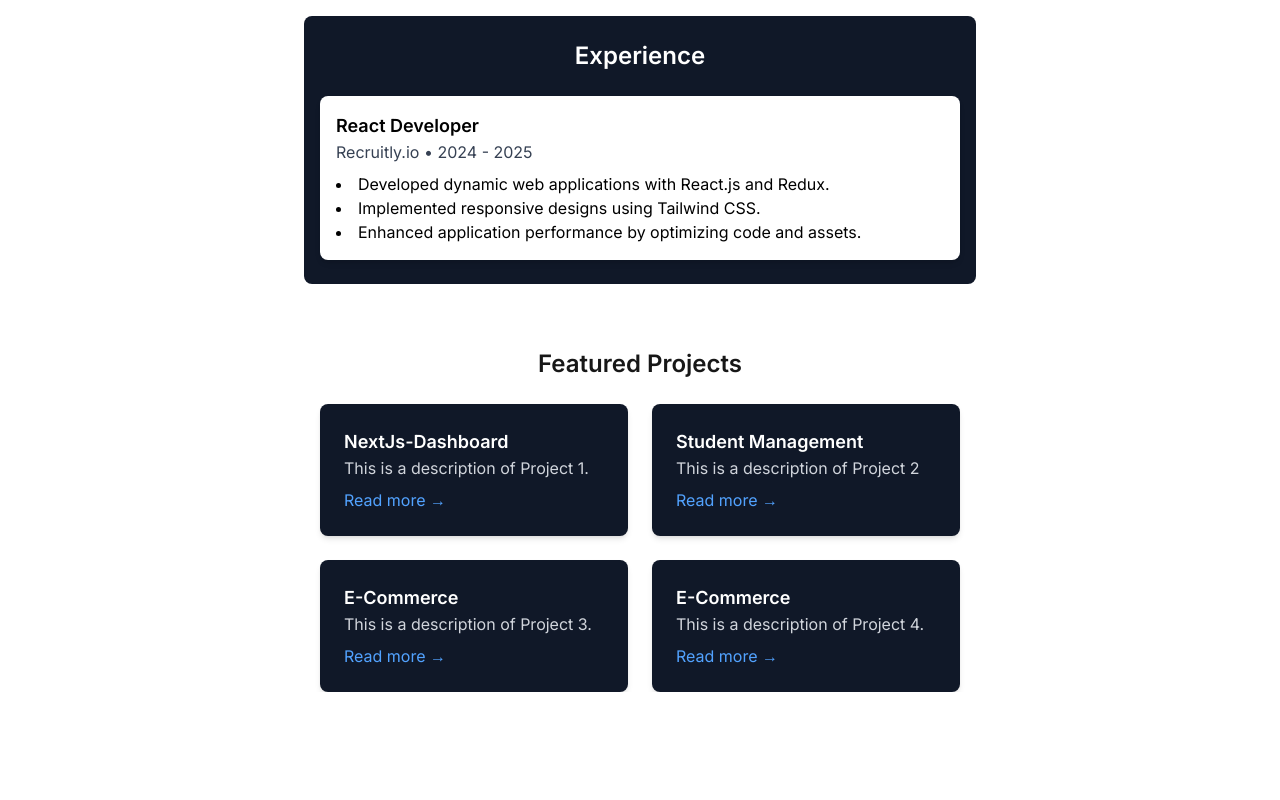
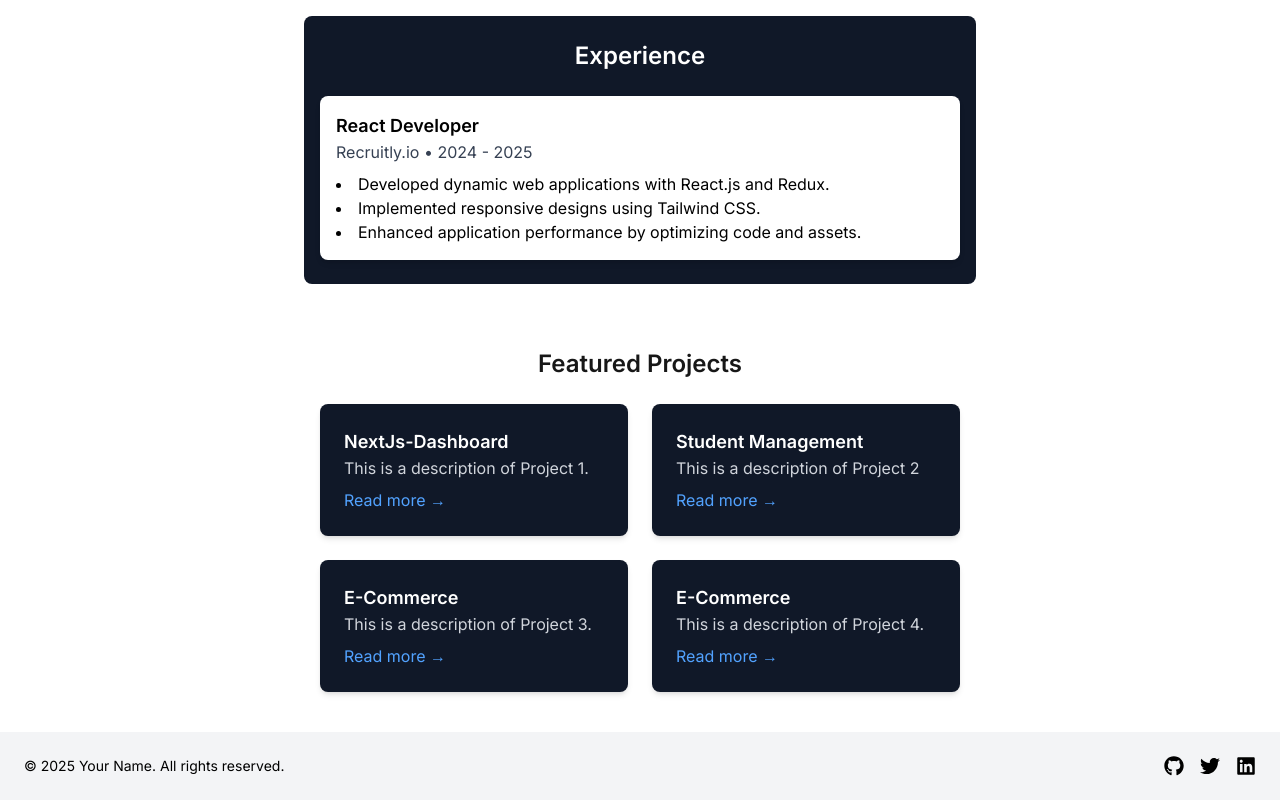
Before and after one commit to Kamakshi-Aruna/NextJs-Personal-Portfolio, a Next.js app: page / in a window 1280 px wide. Shown: the part 675-1475 px from the top of the page. Before the commit the page ends 1367 px from the top, so only its background shows below. Built offline with nearby package versions, Linux system fonts and the light colour scheme.

Commit message:
Added the footer page

```diff
--- /dev/null
+++ b/src/app/components/Footer.tsx
@@ -0,0 +1,27 @@
+import Link from "next/link";
+import { FaGithub, FaTwitter, FaLinkedin } from "react-icons/fa";
+
+export default function Footer() {
+    return (
+        <footer className="bg-gray-100 dark:bg-gray-200 text-black dark:text-black py-6 mt-10">
+            <div className="max-w-7xl mx-auto px-6 flex flex-col md:flex-row justify-between items-center">
+
+                {/* Copyright Text */}
+                <p className="text-sm">&copy; {new Date().getFullYear()} Your Name. All rights reserved.</p>
+
+                {/* Social Links */}
+                <div className="flex space-x-4 mt-3 md:mt-0">
+                    <Link href="https://github.com/Kamakshi-Aruna" target="_blank" rel="noopener noreferrer">
+                        <FaGithub className="text-xl hover:text-gray-500 transition" />
+                    </Link>
+                    <Link href="https://x.com/ArunaSubra26201" target="_blank" rel="noopener noreferrer">
+                        <FaTwitter className="text-xl hover:text-blue-500 transition" />
+                    </Link>
+                    <Link href="https://www.linkedin.com/in/aruna-kamakshi-1a70b5259/" target="_blank" rel="noopener noreferrer">
+                        <FaLinkedin className="text-xl hover:text-blue-600 transition" />
+                    </Link>
+                </div>
+            </div>
+        </footer>
+    );
+}
--- a/src/app/layout.tsx
+++ b/src/app/layout.tsx
@@ -22,6 +22,7 @@ export default function RootLayout({
         <div className="flex flex-col min-h-screen">
             <Header />
             <main className="flex-grow">{children}</main>
+            <Footer/>
         </div>
         </body>
         </html>
```
